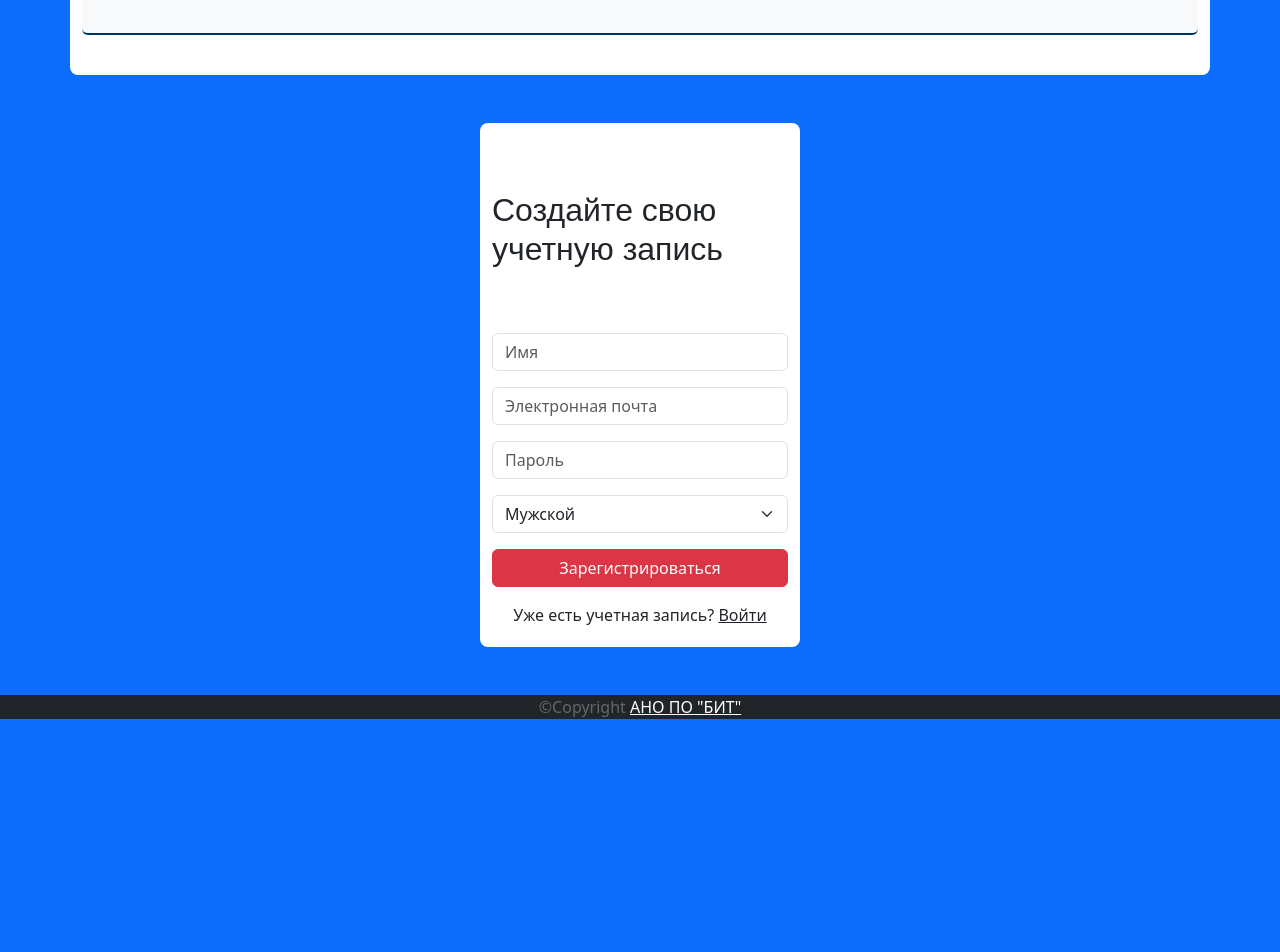
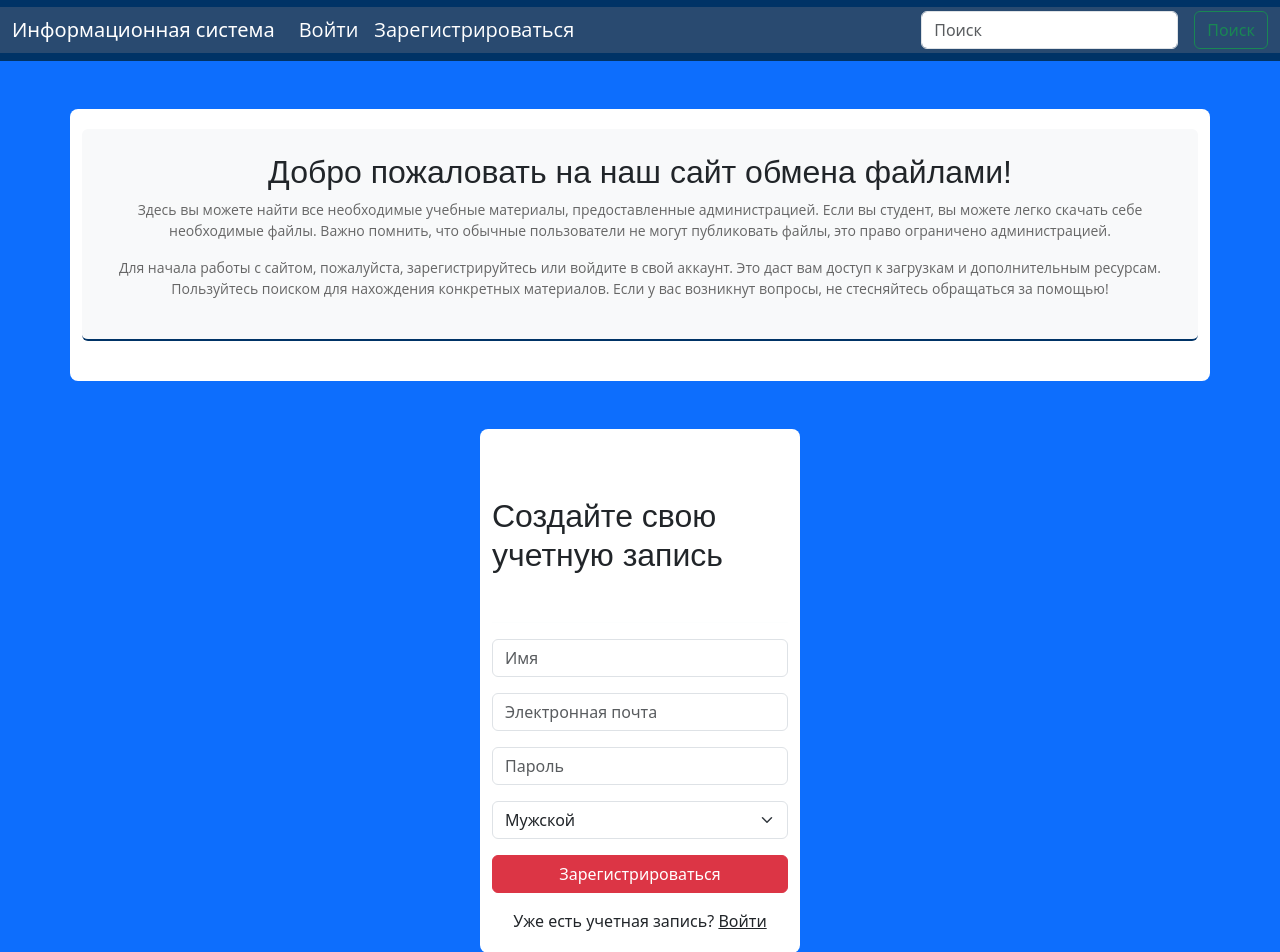
Before and after one commit to xdxdh/filesharingauth-master, a Django app: template templates/signup.html in a window 1280 px wide. Shown: the part 301-1253 px from the top of the page. Before the commit the page ends 1020 px from the top, so only its background shows below. Run offline with Django 4.2, Linux system fonts and the light colour scheme; the template is opened without the code that fills it, so the values that code supplies are empty; parts of the project's set-up code (start-up, migrations or seed data) failed here and were passed over.

Commit message:
Какие-то изменения

```diff
--- a/filesharing/settings.py
+++ b/filesharing/settings.py
@@ -26,7 +26,7 @@ SECRET_KEY = 'django-insecure-^_+axf&-d%ztaixl97l@a*q58w!dr&^)!9n&sqic&x9^18ot#k
 DEBUG = True
 
 ALLOWED_HOSTS = []
-LOGIN_URL = 'login'
+LOGIN_URL = 'login.html'
 
 # Application definition
 
@@ -37,7 +37,6 @@ INSTALLED_APPS = [
     'django.contrib.sessions',
     'django.contrib.messages',
     'django.contrib.staticfiles',
-    'django_extensions',
     'main'
 ]
 
--- a/filesharing/urls.py
+++ b/filesharing/urls.py
@@ -17,8 +17,10 @@ from django.contrib import admin
 from django.urls import path, include
 from django.conf import settings
 from django.conf.urls.static import static
+from main.views import login_view
 
 urlpatterns = [
+    path('login/', login_view, name='login'),
     path('admin/', admin.site.urls),
     path('', include('main.urls'))
 ]
--- a/static/css/styles.css
+++ b/static/css/styles.css
@@ -7,11 +7,15 @@ body, .main-section {
     background-color: #003366; /* Темно-синий цвет для верхнего меню */
 }
 .center{
-    color: #000000
+    color: #000000;
 }
 /* Делаем текст в меню белым */
-.navbar-custom .navbar-nav .nav-link, .navbar-custom .navbar-brand {
+.navbar-nav .nav-link, .navbar-brand {
     color: #ffffff !important;
+}
+.navbar-custom{
+    background-color: #294a70 !important;
+    color: #FFFFFF;
 }
 
 .container {
--- a/templates/base.html
+++ b/templates/base.html
@@ -9,31 +9,27 @@
   <link href="https://cdn.jsdelivr.net/npm/bootstrap@5.3.0-alpha1/dist/css/bootstrap.min.css" rel="stylesheet" integrity="sha384-GLhlTQ8iRABdZLl6O3oVMWSktQOp6b7In1Zl3/Jr59b6EGGoI1aFkw7cmDA6j6gD" crossorigin="anonymous">
 </head>
 <body class="bg-primary text-light">
-
-  <!-- Навигационное меню -->
-  <nav class="navbar navbar-expand-lg navbar-custom bg-dark">
-      <div class="container-fluid">
-        <a class="navbar-brand" href="{% url 'index' %}" style="color: #ffffff;">Поделиться файлами</a>
+<center>
+ <img src="{% static 'images/biit.png' %}" align="center" alt="Логотип" style="margin-right: 10px;">
+  </center>
+<!-- Навигационное меню -->
+  <nav class="navbar navbar-expand-lg ">
+      <div class="container-fluid navbar-custom">
+        <a class="navbar-brand" href="{% url 'index' %}" style="color: #ffffff; font-size: 20px">Информационная система</a>
         <button class="navbar-toggler" type="button" data-bs-toggle="collapse" data-bs-target="#navbarSupportedContent" aria-controls="navbarSupportedContent" aria-expanded="false" aria-label="Toggle navigation">
           <span class="navbar-toggler-icon"></span>
         </button>
         <div class="collapse navbar-collapse" id="navbarSupportedContent">
-          <ul class="navbar-nav me-auto mb-2 mb-lg-0">
-              <li class="nav-item">
-                <a class="nav-link" aria-current="page" href="{% url 'index' %}">Главная</a>
-              </li>
+          <ul class="navbar-nav me-auto mb-2 mb-lg-0" >
               {% if not request.session.user %}
                 <li class="nav-item">
-                  <a class="nav-link" href="{% url 'login' %}">Войти</a>
+                  <a class="nav-link" href="{% url 'login' %} "style="font-size: 20px">Войти</a>
                 </li>
                 <li class="nav-item">
-                  <a class="nav-link" href="{% url 'signup' %}">Зарегистрироваться</a>
+                  <a class="nav-link" href="{% url 'signup' %}"style="font-size: 20px">Зарегистрироваться</a>
                 </li>
               {% else %}
                 {% if request.session.user.is_admin %}
-                  <li class="nav-item">
-                    <a class="nav-link" href="{% url 'file_upload' %}">Загрузить файл</a>
-                  </li>
                 {% endif %}
                 <li class="nav-item">
                   <a class="nav-link" href="{% url 'settings' %}">Настройки</a>
@@ -55,11 +51,10 @@
   <div class="container mt-5">
     <div class="welcome-message bg-light text-dark p-4 rounded">
       <h2>Добро пожаловать на наш сайт обмена файлами!</h2>
-      <p>Здесь вы можете найти все необходимые учебные материалы, предоставленные администрацией. Если вы студент, вы можете легко загрузить необходимые файлы. Важно помнить, что обычные пользователи не могут публиковать файлы, это право ограничено администрацией.</p>
-      <p>Для начала работы с сайтом, пожалуйста, зарегистрируйтесь или войдите в свой аккаунт. Это даст вам доступ к загрузкам и дополнительным ресурсам. Пользуйтесь поиском для нахождения конкретных материалов. Если у вас возникнут вопросы, не стесняйтесь обращаться за помощью.</p>
+      <p>Здесь вы можете найти все необходимые учебные материалы, предоставленные администрацией. Если вы студент, вы можете легко скачать себе необходимые файлы. Важно помнить, что обычные пользователи не могут публиковать файлы, это право ограничено администрацией.</p>
+      <p>Для начала работы с сайтом, пожалуйста, зарегистрируйтесь или войдите в свой аккаунт. Это даст вам доступ к загрузкам и дополнительным ресурсам. Пользуйтесь поиском для нахождения конкретных материалов. Если у вас возникнут вопросы, не стесняйтесь обращаться за помощью!</p>
     </div>
   </div>
-
   {% block body %}
   {% endblock %}
   <!-- Футер -->
```
Also changed, not shown: main/views.py (+29 -14 lines), templates/index.html (line endings or trailing spaces).
